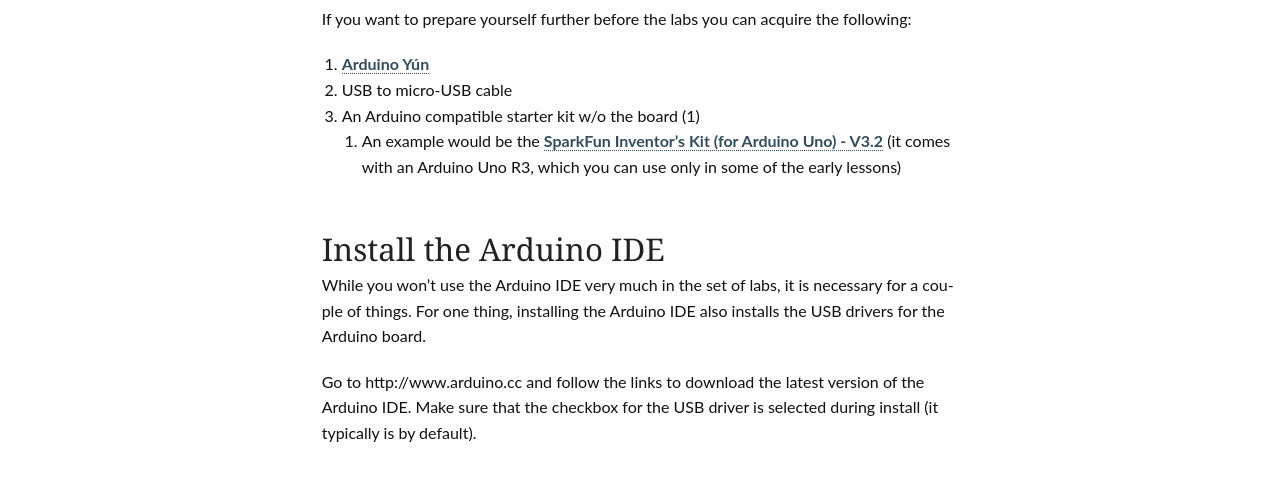
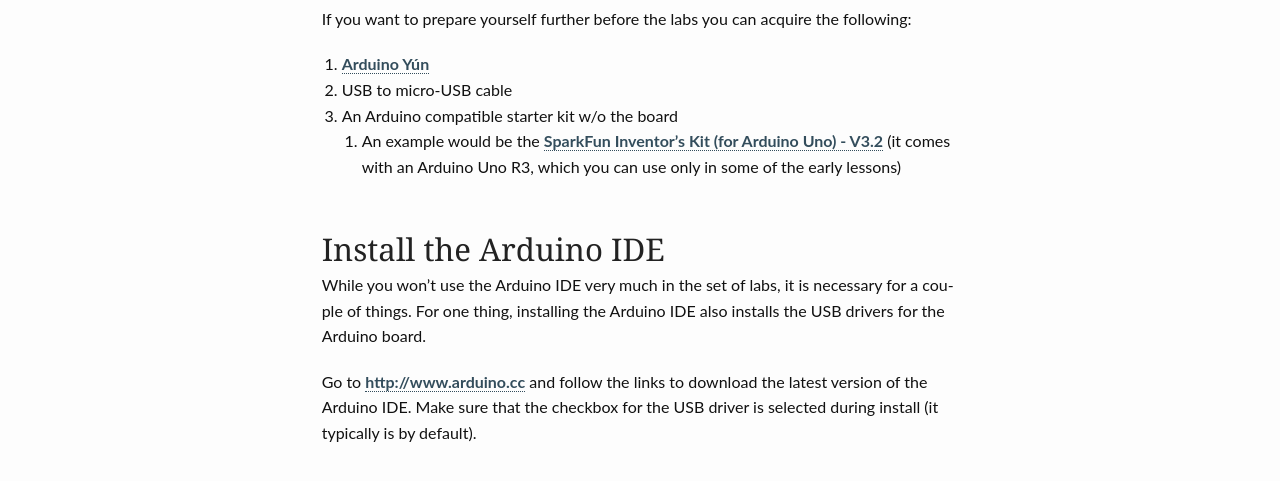
Before and after one commit to ThingLabsIo/ThingLabsIo.github.io, a Jekyll site: the page built from pages/lab000.md, in a window 1280 px wide and 900 px high, scrolled down 924 px. Shown: the part 154-635 px from the top of the window. Built offline with Jekyll 4.4.1, drawn with Linux system fonts in a browser that asks for light colours; comment, search, counter and statistics services are not loaded.

```diff
--- a/pages/lab000.md
+++ b/pages/lab000.md
@@ -29,21 +29,21 @@ If you want to prepare yourself further before the labs you can acquire the foll
 
 0. [Arduino Y&uacute;n](http://www.arduino.cc/en/Main/ArduinoBoardYun)
 1. USB to micro-USB cable
-2. An Arduino compatible starter kit w/o the board (1)
-	1.	An example would be the [SparkFun Inventor's Kit (for Arduino Uno) - V3.2](https://www.sparkfun.com/products/13154) (it comes with an Arduino Uno R3, which you can use only in some of the early lessons)
+2. An Arduino compatible starter kit w/o the board
+	1.	An example would be the [SparkFun Inventor's Kit (for Arduino Uno) - V3.2](http://www.sparkfun.com/products/13154) (it comes with an Arduino Uno R3, which you can use only in some of the early lessons)
 
 ## Install the Arduino IDE
 While you won't use the Arduino IDE very much in the set of labs, it is necessary for a couple of things. For one thing, installing the Arduino IDE also installs the USB drivers for the Arduino board.
 
-Go to http://www.arduino.cc and follow the links to download the latest version of the Arduino IDE. Make sure that the checkbox for the USB driver is selected during install (it typically is by default).
+Go to [http://www.arduino.cc](http://www.arduino.cc) and follow the links to download the latest version of the Arduino IDE. Make sure that the checkbox for the USB driver is selected during install (it typically is by default).
 
 ## Install a Code Editor
 If you don't already have one installed, pick a text/code editor. Feel free to use anything you like, provided it won't inject any extra text into your files.
 
 Some Options:
 
-* [Visual Studio Code](https://code.visualstudio.com/) (this is our preferred tool)
-* [Visual Studio](https://www.visualstudio.com/)
+* [Visual Studio Code](http://code.visualstudio.com/) (this is our preferred tool)
+* [Visual Studio](http://www.visualstudio.com/)
 * [Sublime Text](http://www.sublimetext.com/)
 * [Eclipse](http://www.eclipse.org/downloads/)
 * [Notepad++](http://notepad-plus-plus.org/)
@@ -76,7 +76,7 @@ If you don't choose this option, after you have installed Git, you need to add t
 ## Install Node.js
 In the labs you will write small programs that will run on your computer, connected to your Arduino (these can also be deployed to run solely on your Arduino Y&uacute;n). These programs will be written in JavaScript and will be built on Node.js. If you are not familiar or experienced with Node.js, don't worry. You will learn everything you need to know for these labs in these labs.
 
-Follow the [instructions here to install Node.js](https://nodejs.org/) on your computer.
+Follow the [instructions here to install Node.js](http://nodejs.org/) on your computer.
 
 ## Install Bower
 Bower is a package manager similar to the Node Package Manager (NPM). For these labs we will use both NPM and Bower. You install Bower using NPM.
@@ -123,7 +123,7 @@ sudo npm install -g cordova-icon
 ## Install Johnny-Five
 Johnny-Five is an open source JavaScript framework that provides a simple object model for interacting with an Arduino-based board and the sensors and devices you connect to it.
 
-Once you have Node.js installed, install [Johnny-Five](https://www.npmjs.com/package/johnny-five) using NPM.
+Once you have Node.js installed, install [Johnny-Five](http://www.npmjs.com/package/johnny-five) using NPM.
 On Windows, open the Node.js command prompt and type the following:
 <pre>
 npm install johnny-five
```
Also changed, not shown: pages/lab001.md (+3 -3 lines), pages/lab002.md (+3 -3 lines), pages/lab003.md (+5 -5 lines), pages/lab004.md (+3 -3 lines).
